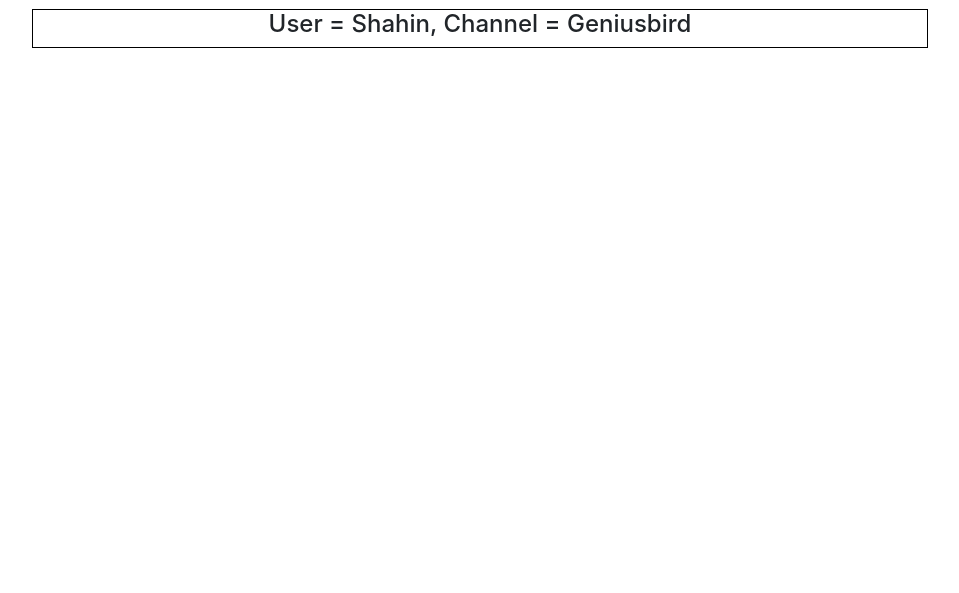
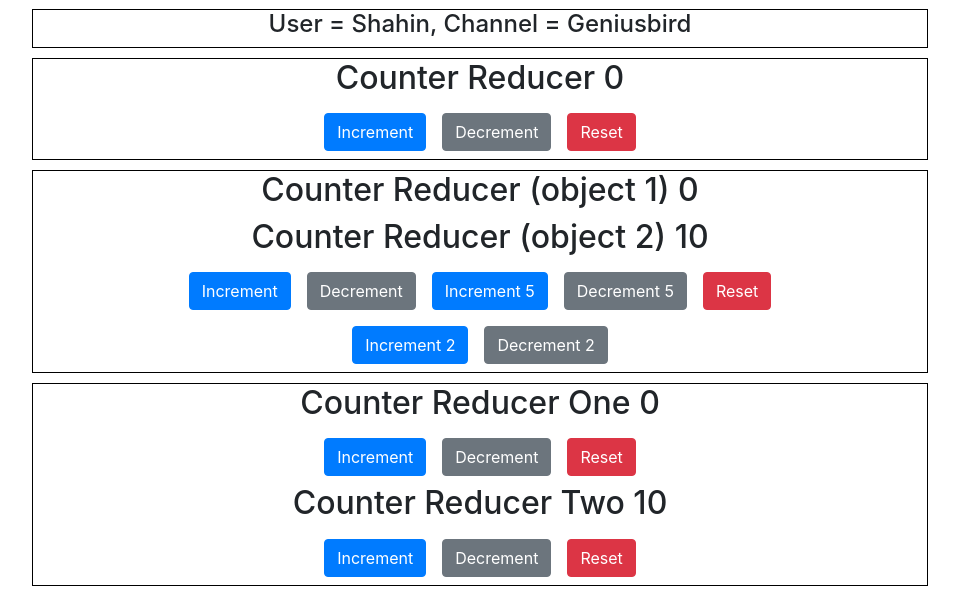
Before and after one commit to KamrulSh/react-hooks-practice, a React (Create React App) app: page / in a window 1280 px wide. Shown: the part 1325-1918 px from the top of the page, without its empty margins (160-1119 px from the left). Before the commit the page ends 1383 px from the top, so only its background shows below. Built offline with nearby package versions, Linux system fonts and the light colour scheme; no server answers.

Commit message:
implement useReducer

```diff
--- a/src/App.js
+++ b/src/App.js
@@ -9,6 +9,9 @@ import HooksCounterThree from "./components/HooksCounterThree";
 import HooksCounterTwo from "./components/HooksCounterTwo";
 import MouseContainer from "./components/MouseContainer";
 import MyApp from "./components/MyApp";
+import ReducerCounter from "./components/ReducerCounter";
+import ReducerCounterThree from "./components/ReducerCounterThree";
+import ReducerCounterTwo from "./components/ReducerCounterTwo";
 class App extends Component {
     render() {
         return (
@@ -22,6 +25,9 @@ class App extends Component {
                 <DataFetching />
                 <DataFetchingTwo />
                 <ComponentA />
+                <ReducerCounter />
+                <ReducerCounterTwo />
+                <ReducerCounterThree />
             </div>
         );
     }
--- /dev/null
+++ b/src/components/ReducerCounter.js
@@ -0,0 +1,43 @@
+import React, { useReducer } from "react";
+
+const initialState = 0;
+const reducer = (state, action) => {
+    switch (action) {
+        case "increment":
+            return state + 1;
+        case "decrement":
+            return state - 1;
+        case "reset":
+            return initialState;
+        default:
+            return state;
+    }
+};
+function ReducerCounter() {
+    const [count, dispatch] = useReducer(reducer, initialState);
+    return (
+        <div className="myApp">
+            <h2>Counter Reducer {count}</h2>
+            <button
+                className="btn btn-primary m-2"
+                onClick={() => dispatch("increment")}
+            >
+                Increment
+            </button>
+            <button
+                className="btn btn-secondary m-2"
+                onClick={() => dispatch("decrement")}
+            >
+                Decrement
+            </button>
+            <button
+                className="btn btn-danger m-2"
+                onClick={() => dispatch("reset")}
+            >
+                Reset
+            </button>
+        </div>
+    );
+}
+
+export default ReducerCounter;
--- /dev/null
+++ b/src/components/ReducerCounterThree.js
@@ -0,0 +1,68 @@
+import React, { useReducer } from "react";
+
+// using multiple reducer
+const initialState = 0;
+const initialStateTwo = 10;
+const reducer = (state, action) => {
+    switch (action) {
+        case "increment":
+            return state + 1;
+        case "decrement":
+            return state - 1;
+        case "reset1":
+            return initialState;
+        case "reset2":
+            return initialStateTwo;
+        default:
+            return state;
+    }
+};
+
+function ReducerCounterThree() {
+    const [count, dispatch] = useReducer(reducer, initialState);
+    const [countTwo, dispatchTwo] = useReducer(reducer, initialStateTwo);
+    return (
+        <div className="myApp">
+            <h2>Counter Reducer One {count}</h2>
+            <button
+                className="btn btn-primary m-2"
+                onClick={() => dispatch("increment")}
+            >
+                Increment
+            </button>
+            <button
+                className="btn btn-secondary m-2"
+                onClick={() => dispatch("decrement")}
+            >
+                Decrement
+            </button>
+            <button
+                className="btn btn-danger m-2"
+                onClick={() => dispatch("reset1")}
+            >
+                Reset
+            </button>
+            <h2>Counter Reducer Two {countTwo}</h2>
+            <button
+                className="btn btn-primary m-2"
+                onClick={() => dispatchTwo("increment")}
+            >
+                Increment
+            </button>
+            <button
+                className="btn btn-secondary m-2"
+                onClick={() => dispatchTwo("decrement")}
+            >
+                Decrement
+            </button>
+            <button
+                className="btn btn-danger m-2"
+                onClick={() => dispatchTwo("reset2")}
+            >
+                Reset
+            </button>
+        </div>
+    );
+}
+
+export default ReducerCounterThree;
--- /dev/null
+++ b/src/components/ReducerCounterTwo.js
@@ -0,0 +1,78 @@
+import React, { useReducer } from "react";
+
+// using state and action as object in reducer
+const initialState = {
+    firstCount: 0,
+    secondCount: 10,
+};
+const reducer = (state, action) => {
+    switch (action.type) {
+        case "increment":
+            return { ...state, firstCount: state.firstCount + action.value };
+        case "decrement":
+            return { ...state, firstCount: state.firstCount - action.value };
+        case "increment2":
+            return { ...state, secondCount: state.secondCount + action.value };
+        case "decrement2":
+            return { ...state, secondCount: state.secondCount - action.value };
+        case "reset":
+            return initialState;
+        default:
+            return state;
+    }
+};
+function ReducerCounterTwo() {
+    const [count, dispatch] = useReducer(reducer, initialState);
+    return (
+        <div className="myApp">
+            <h2>Counter Reducer (object 1) {count.firstCount}</h2>
+            <h2>Counter Reducer (object 2) {count.secondCount}</h2>
+            <button
+                className="btn btn-primary m-2"
+                onClick={() => dispatch({ type: "increment", value: 1 })}
+            >
+                Increment
+            </button>
+            <button
+                className="btn btn-secondary m-2"
+                onClick={() => dispatch({ type: "decrement", value: 1 })}
+            >
+                Decrement
+            </button>
+            <button
+                className="btn btn-primary m-2"
+                onClick={() => dispatch({ type: "increment", value: 5 })}
+            >
+                Increment 5
+            </button>
+            <button
+                className="btn btn-secondary m-2"
+                onClick={() => dispatch({ type: "decrement", value: 5 })}
+            >
+                Decrement 5
+            </button>
+            <button
+                className="btn btn-danger m-2"
+                onClick={() => dispatch({ type: "reset" })}
+            >
+                Reset
+            </button>
+            <div>
+                <button
+                    className="btn btn-primary m-2"
+                    onClick={() => dispatch({ type: "increment2", value: 3 })}
+                >
+                    Increment 2
+                </button>
+                <button
+                    className="btn btn-secondary m-2"
+                    onClick={() => dispatch({ type: "decrement2", value: 3 })}
+                >
+                    Decrement 2
+                </button>
+            </div>
+        </div>
+    );
+}
+
+export default ReducerCounterTwo;
```
